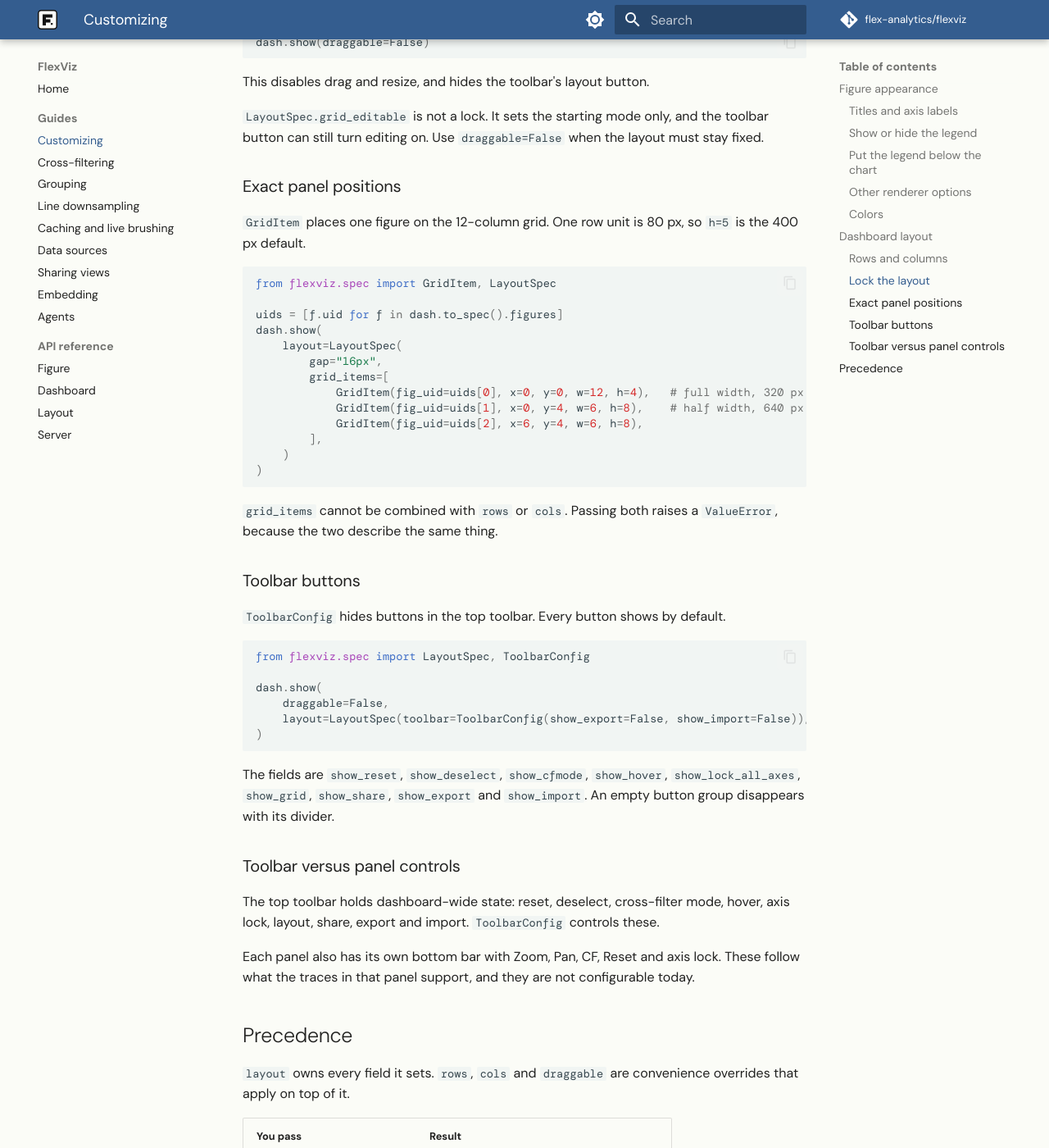
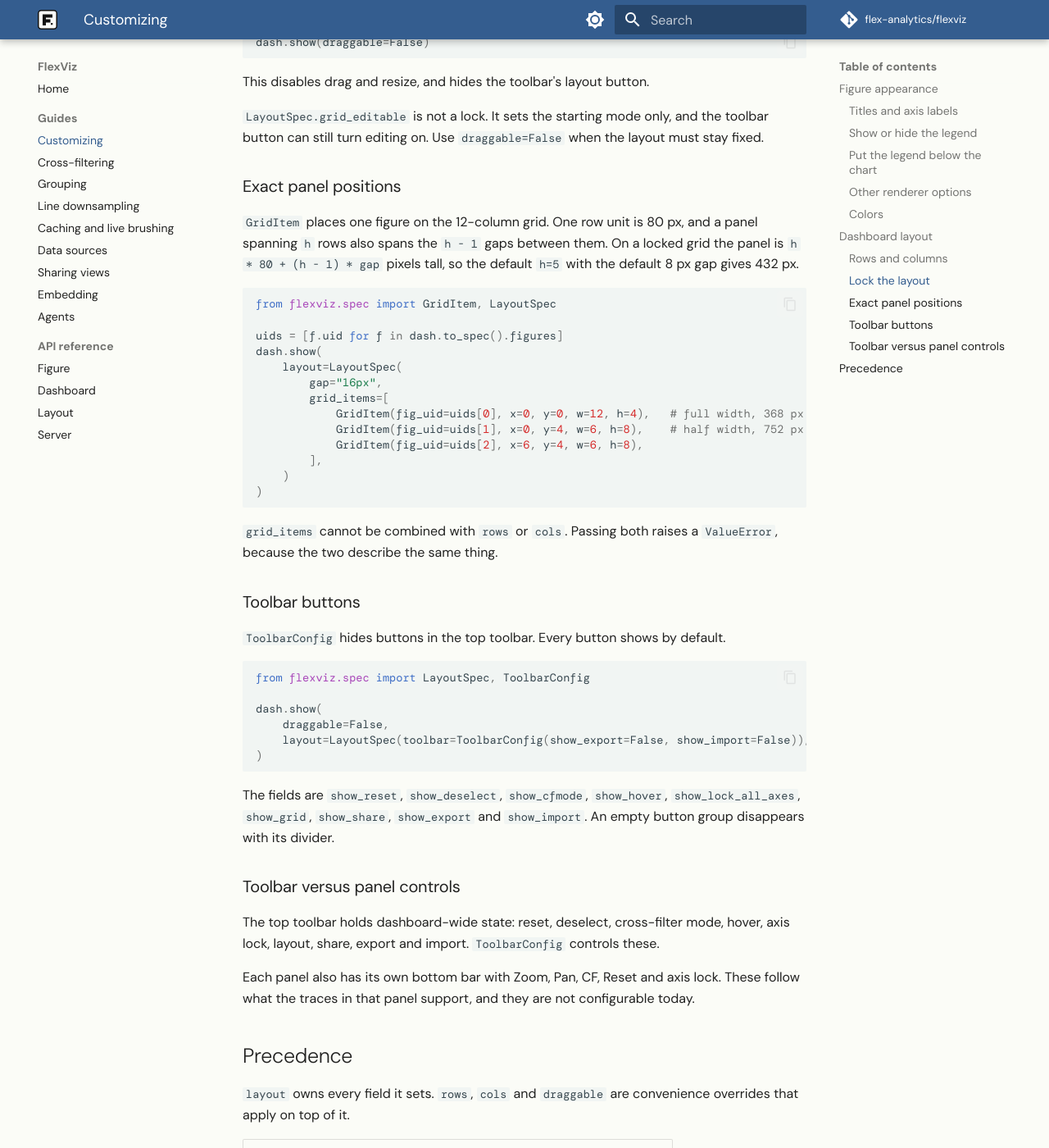
Before and after one commit to flex-analytics/flexviz, an MkDocs documentation site: the page built from docs/guides/customizing.md, in a window 1280 px wide and 1400 px high, scrolled down 2077 px. Shown: the whole window at 82% size. Built offline with MkDocs 1.6.1 and Material for MkDocs 9.7.7, drawn with Linux system fonts in a browser that asks for light colours; some web fonts are replaced; comment, search, counter and statistics services are not loaded; some of the changed text lies outside the part shown.

````diff
--- a/docs/guides/customizing.md
+++ b/docs/guides/customizing.md
@@ -101,8 +101,10 @@ layout must stay fixed.
 
 ### Exact panel positions
 
-`GridItem` places one figure on the 12-column grid. One row unit is 80 px, so
-`h=5` is the 400 px default.
+`GridItem` places one figure on the 12-column grid. One row unit is 80 px, and
+a panel spanning `h` rows also spans the `h - 1` gaps between them. On a locked
+grid the panel is `h * 80 + (h - 1) * gap` pixels tall, so the default `h=5`
+with the default 8 px gap gives 432 px.
 
 ```python
 from flexviz.spec import GridItem, LayoutSpec
@@ -112,8 +114,8 @@ dash.show(
     layout=LayoutSpec(
         gap="16px",
         grid_items=[
-            GridItem(fig_uid=uids[0], x=0, y=0, w=12, h=4),   # full width, 320 px
-            GridItem(fig_uid=uids[1], x=0, y=4, w=6, h=8),    # half width, 640 px
+            GridItem(fig_uid=uids[0], x=0, y=0, w=12, h=4),   # full width, 368 px at gap 16
+            GridItem(fig_uid=uids[1], x=0, y=4, w=6, h=8),    # half width, 752 px at gap 16
             GridItem(fig_uid=uids[2], x=6, y=4, w=6, h=8),
         ],
     )
@@ -158,7 +160,7 @@ convenience overrides that apply on top of it.
 
 | You pass | Result |
 |---|---|
-| nothing | Two columns, 400 px panels, drag enabled |
+| nothing | Two columns, default `h=5` panels, drag enabled |
 | `cols=1` | One full-width column |
 | `layout.grid_items` | Your positions, untouched |
 | `layout.grid_items` and `cols` | `ValueError` |
````
Also changed, not shown: docs/guides/embedding.md (+5 -4 lines), 1 other file.
